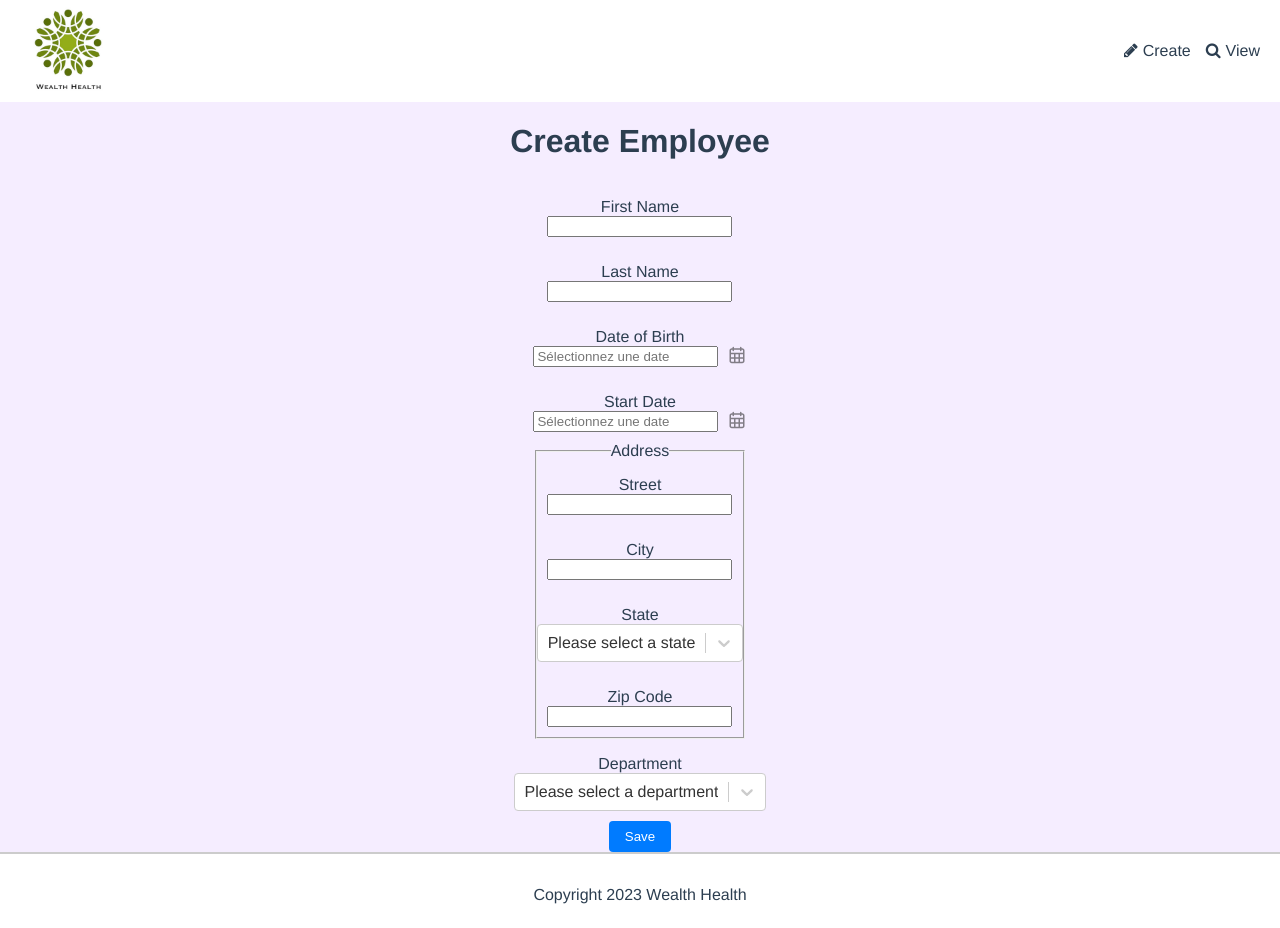
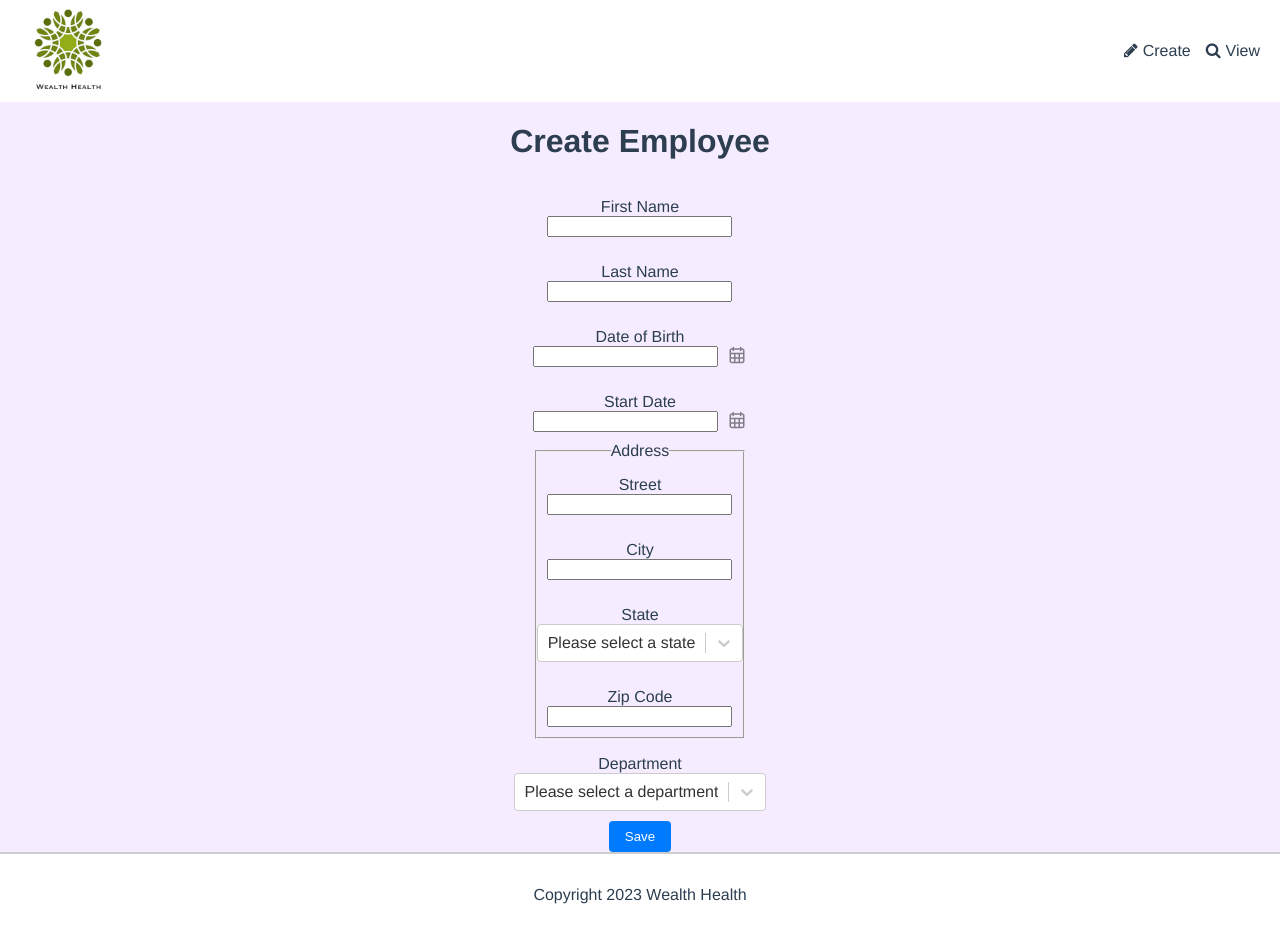
Before and after one commit to 5sensprod/p14_WealthHealth, a React (Create React App) app: page /add-employee in a window 1280 px wide. Built offline with nearby package versions, Linux system fonts and the light colour scheme.

Commit message:
ajout mask input

```diff
--- a/package.json
+++ b/package.json
@@ -10,6 +10,7 @@
     "react": "^18.2.0",
     "react-datepicker": "^4.16.0",
     "react-dom": "^18.2.0",
+    "react-input-mask": "^2.0.4",
     "react-modal": "^3.16.1",
     "react-redux": "^8.1.2",
     "react-router-dom": "^6.14.2",
--- /dev/null
+++ b/src/components/DatePicker/MaskedInput.js
@@ -0,0 +1,66 @@
+import React, { useState, useEffect } from 'react'
+import { isValidDate } from './utils'
+
+function MaskedInput({ value, onChange, format = 'DD-MM-YYYY' }) {
+  const [displayValue, setDisplayValue] = useState(formatToMask(value, format))
+  const [previousValueLength, setPreviousValueLength] = useState(
+    value ? value.length : 0,
+  )
+
+  useEffect(() => {
+    setDisplayValue(formatToMask(value, format))
+  }, [value, format])
+
+  function formatToMask(value, format) {
+    let maskedValue = value.replace(/\D/g, '') // retire tout sauf les chiffres
+
+    switch (format) {
+      case 'DD-MM-YYYY':
+      case 'MM-DD-YYYY':
+        if (maskedValue.length > 2) {
+          maskedValue =
+            maskedValue.substring(0, 2) + '/' + maskedValue.substring(2)
+        }
+        if (maskedValue.length > 5) {
+          maskedValue =
+            maskedValue.substring(0, 5) + '/' + maskedValue.substring(5)
+        }
+        break
+      case 'YYYY-MM-DD':
+        if (maskedValue.length > 4) {
+          maskedValue =
+            maskedValue.substring(0, 4) + '/' + maskedValue.substring(4)
+        }
+        if (maskedValue.length > 7) {
+          maskedValue =
+            maskedValue.substring(0, 7) + '/' + maskedValue.substring(7)
+        }
+        break
+      default:
+        break
+    }
+
+    return maskedValue
+  }
+
+  function handleChange(e) {
+    const rawValue = e.target.value.replace(/\D/g, '') // Retire tout sauf les chiffres
+
+    let newValue
+    if (rawValue.length < previousValueLength) {
+      newValue = rawValue
+    } else {
+      newValue = formatToMask(rawValue, format)
+    }
+
+    setPreviousValueLength(rawValue.length)
+    setDisplayValue(newValue)
+
+    const isValid = isValidDate(newValue, format)
+    onChange && onChange(newValue, isValid) // Passez la valeur et l'état de validation
+  }
+
+  return <input value={displayValue} onChange={handleChange} />
+}
+
+export default MaskedInput
--- a/src/components/DatePicker/index.jsx
+++ b/src/components/DatePicker/index.jsx
@@ -10,6 +10,7 @@ import useEscapeKey from './useEscapeKey'
 import CalendarButton from './CalendarButton'
 import useDatePickerState from './useDatePickerState'
 import { DEFAULT_CONFIG } from './config/defaultConfig'
+import MaskedInput from './MaskedInput'
 
 function DatePicker({
   name,
@@ -73,8 +74,13 @@ function DatePicker({
       setError(null)
     }
   }
-  function handleInputTyping(e) {
-    setInput(e.target.value)
+  function handleInputTyping(newValue, isValid) {
+    setInput(newValue)
+    if (!isValid) {
+      setError('Format de date invalide')
+    } else {
+      setError(null)
+    }
   }
 
   useEscapeKey(closeCalendar)
@@ -83,9 +89,9 @@ function DatePicker({
   return (
     <div className={styles.container} style={customStyles}>
       <div className={styles.containerInput}>
-        <input
-          type="text"
+        <MaskedInput
           value={inputValue}
+          format={dateFormat}
           onBlur={manualInputEnabled ? handleInputChange : null}
           placeholder={translations.placeholder}
           aria-label="Selected date"
--- a/src/components/DatePicker/useDateValidation.js
+++ b/src/components/DatePicker/useDateValidation.js
@@ -1,7 +1,12 @@
 import { useState } from 'react'
 import { isValidDate } from './utils'
 
-function useDateValidation(dateFormat, minYear, maxYear) {
+function useDateValidation(
+  dateFormat,
+  minYear,
+  maxYear,
+  errorMessage = 'Date format is invalid',
+) {
   const [error, setError] = useState(null)
 
   function validate(value) {
@@ -9,7 +14,7 @@ function useDateValidation(dateFormat, minYear, maxYear) {
       setError(null)
       return true
     } else {
-      setError('Date format is invalid')
+      setError(errorMessage)
       return false
     }
   }
--- a/src/components/EmployeeForm/DateInputField.jsx
+++ b/src/components/EmployeeForm/DateInputField.jsx
@@ -11,7 +11,7 @@ const DateInputField = ({ name, value, label, onChange, error }) => (
       value={value}
       onChange={onChange}
       useIcons={true}
-      language="fr"
+      language="en"
       dateFormat="DD-MM-YYYY"
       customStyles={{
         backgroundColor: 'transparent',
```
Also changed, not shown: 1 other file (tests, documents, lock files or other folders).
